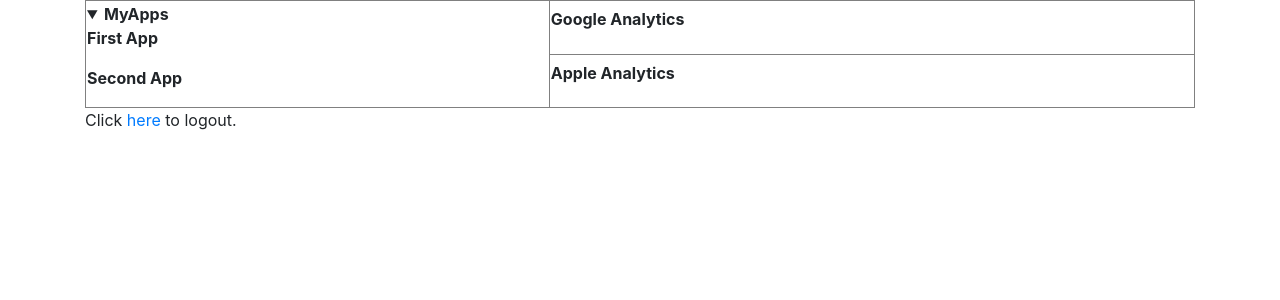
After one commit to andreiSaw/analyticsserver-1359, a Flask app: page /main in a window 1280 px wide, after a click on "MyApps". The commit adds this page. Shown: the top 300 px of the page. Run offline with Flask 2, Linux system fonts and the light colour scheme; lists and menus that the app fills with data are empty; some libraries are stand-ins or nearby versions.

Commit message:
3rd of June 14 16
fuk uself

```diff
--- a/templates/login.html
+++ b/templates/login.html
@@ -14,9 +14,10 @@
             <button type="submit" id="login-button">Login</button>
             <br>
             <br>
-            <h2 id="loginError" hidden="hidden">
+            <div id="loginError" hidden="hidden"><h2>
                 <strong>Error:</strong>
-                Invalid Credentials. Please try again.</h2>
+                Invalid Credentials. Please try again.
+            </h2></div>
         </form>
     </div>
     <ul class="bg-bubbles">
--- /dev/null
+++ b/templates/main.html
@@ -0,0 +1,33 @@
+<!DOCTYPE html>
+<html lang="en">
+<head>
+    <meta charset="UTF-8">
+    <title>Title</title>
+    <link rel="stylesheet" href="/static/bootstrap.min.css" media="screen">
+</head>
+<body>
+<div class="container">
+    <table border="1" width="100%">
+        <tr>
+            <th rowspan="2" align="left">
+                <details>
+                    <summary>MyApps</summary>
+                    <p>First App</p>
+                    <p>Second App</p>
+                </details>
+            </th>
+            <th>
+                <p>Google Analytics</p>
+
+            </th>
+        </tr>
+        <tr>
+            <th>
+                <p>Apple Analytics</p>
+            </th>
+        </tr>
+    </table>
+    <p>Click <a href="/logout">here</a> to logout.</p>
+</div>
+</body>
+</html>
```
Also changed, not shown: static/login.js (added, +13 -0 lines).
